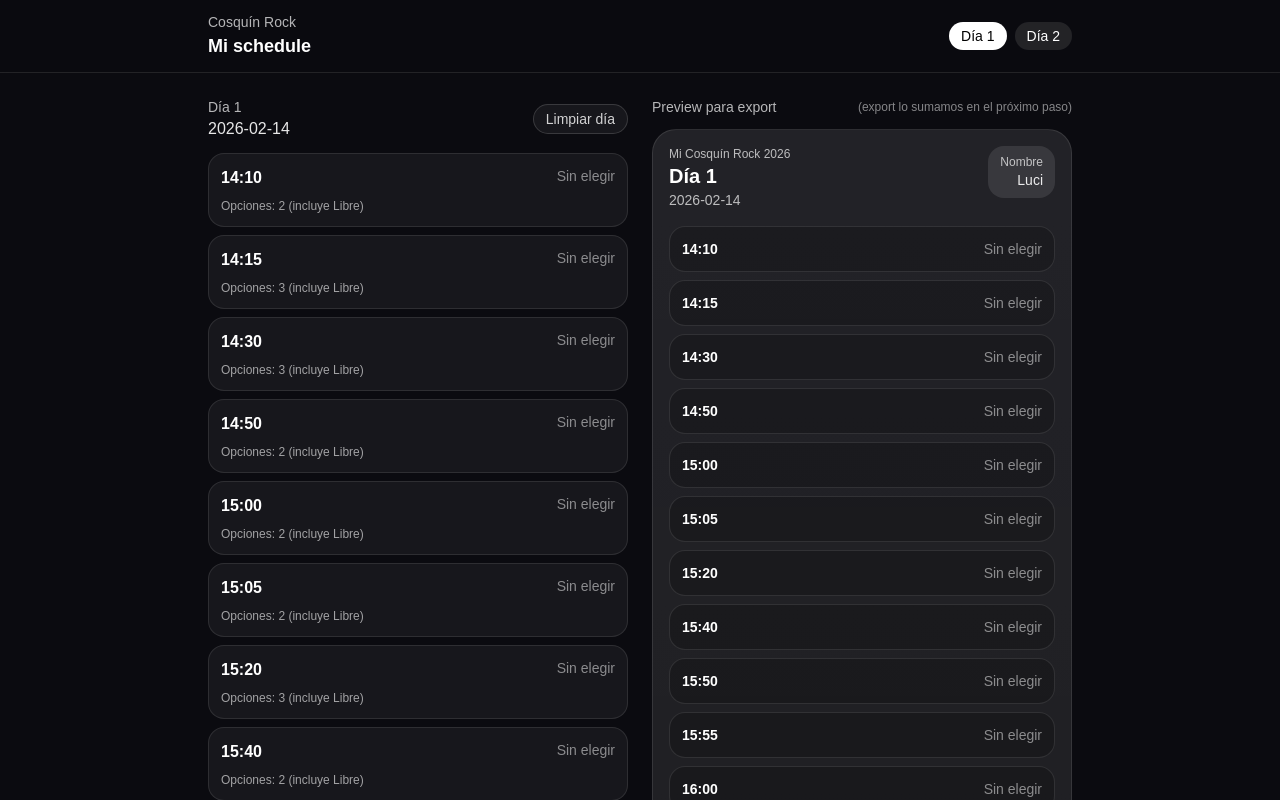
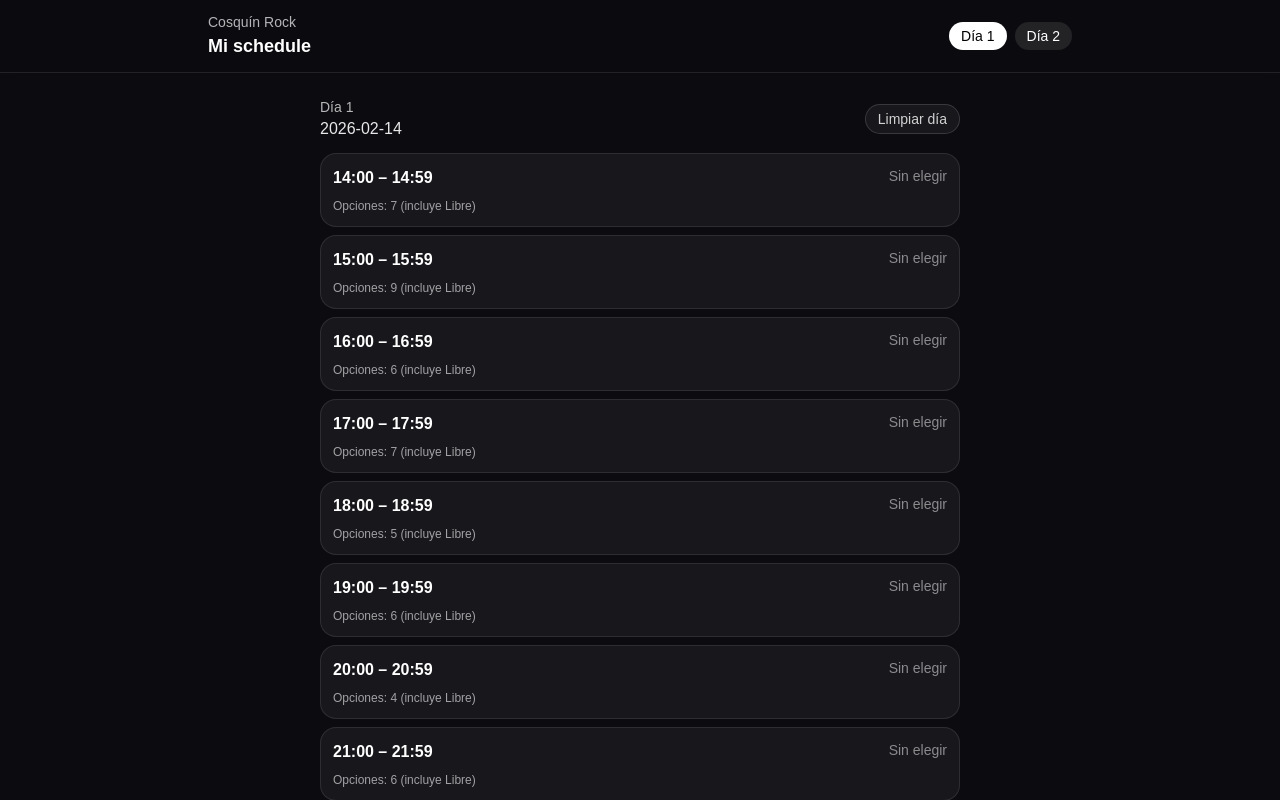
Before and after one commit to lucilaprieto8/cosquin-schedule, a Next.js app: page / in a window 1280 px wide. Shown: the top 800 px of the page. Built offline with nearby package versions, Linux system fonts and the light colour scheme.

Commit message:
feat: poster details

```diff
--- a/app/page.tsx
+++ b/app/page.tsx
@@ -50,16 +50,33 @@
   return Array.from(set).sort((a, b) => timeToSortMinutes(a) - timeToSortMinutes(b));
 }
 
-function groupByTime(shows: Show[]): Slot[] {
+function toHourKey(time: string) {
+  // "14:30" -> "14:00"
+  const [hh] = time.split(":");
+  return `${hh}:00`;
+}
+
+function hourSortMinutes(hourKey: string) {
+  // "00:00" al final
+  const [hhStr] = hourKey.split(":");
+  const hh = Number(hhStr);
+  const base = hh * 60;
+  return hh < 6 ? base + 24 * 60 : base;
+}
+
+function groupByHour(shows: Show[]): Slot[] {
   const by: Record<string, Show[]> = {};
   for (const s of shows) {
-    by[s.time] = by[s.time] || [];
-    by[s.time].push(s);
+    const key = toHourKey(s.time);
+    by[key] = by[key] || [];
+    by[key].push(s);
   }
-  const times = Object.keys(by).sort((a, b) => timeToSortMinutes(a) - timeToSortMinutes(b));
-  return times.map((time) => ({
+
+  const keys = Object.keys(by).sort((a, b) => hourSortMinutes(a) - hourSortMinutes(b));
+
+  return keys.map((time) => ({
     time,
-    shows: by[time].sort((a, b) => a.stage.localeCompare(b.stage)),
+    shows: by[time].sort((a, b) => a.time.localeCompare(b.time) || a.stage.localeCompare(b.stage)),
   }));
 }
 
@@ -113,7 +130,7 @@
   const [openTime, setOpenTime] = useState<string | null>(null);
 
   const dayShows = useMemo(() => allShows.filter((s) => s.day === day), [allShows, day]);
-  const slots = useMemo(() => groupByTime(dayShows), [dayShows]);
+  const slots = useMemo(() => groupByHour(dayShows), [dayShows]);
 
   const [allSelection, setAllSelection] = useState<Record<string, Selection>>({});
   const selection: Selection = allSelection[String(day)] ?? {};
@@ -209,14 +226,16 @@
 
   const times = useMemo(() => uniqSortedTimes(dayShows), [dayShows]);
 
-  function selectedSummaryForTime(time: string) {
-    const keys = selection[time] ?? [];
-    if (keys.includes("FREE")) return [{ label: "Libre", stage: "" }];
+  function selectedSummaryForSlot(slot: Slot) {
+  const keys = selection[slot.time] ?? [];
+  if (keys.length === 0) return [];
 
-    const timeShows = dayShows.filter((s) => s.time === time);
-    const picked = timeShows.filter((s) => keys.includes(showKey(s)));
-    return picked.map((s) => ({ label: s.artist, stage: s.stage }));
-  }
+  if (keys.includes("FREE")) return [{ label: "Libre", stage: "" }];
+
+  const picked = slot.shows.filter((s) => keys.includes(showKey(s)));
+  return picked.map((s) => ({ label: s.artist, stage: s.stage }));
+}
+
 
   const openSlot = slots.find((s) => s.time === openTime) ?? null;
 
@@ -252,7 +271,7 @@
         </div>
       </header>
 
-      <main className="mx-auto grid max-w-4xl gap-6 px-4 py-6 lg:grid-cols-2">
+      <main className="mx-auto max-w-2xl space-y-4 px-4 py-6">
         {/* left: selector */}
         <section className="space-y-3">
           <div className="flex items-center justify-between">
@@ -271,7 +290,7 @@
 
           <div className="space-y-2">
             {slots.map((slot) => {
-              const picked = selectedSummaryForTime(slot.time);
+          const picked = selectedSummaryForSlot(slot);
               return (
                 <button
                   key={slot.time}
@@ -279,7 +298,7 @@
                   className="w-full rounded-2xl border border-white/10 bg-white/5 p-3 text-left hover:bg-white/10"
                 >
                   <div className="flex items-start justify-between gap-3">
-                    <div className="text-base font-semibold">{slot.time}</div>
+                    <div className="text-base font-semibold">{slot.time} – {slot.time.replace(":00", ":59")}</div>
                     <div className="flex flex-wrap justify-end gap-1">
                       {picked.length === 0 ? (
                         <span className="text-sm text-white/50">Sin elegir</span>
@@ -307,70 +326,7 @@
             Tip: podés elegir más de un show por horario. Si marcás “Libre”, se limpian las otras opciones de ese horario.
           </div>
         </section>
-
-        {/* right: poster preview */}
-        <section className="space-y-3">
-          <div className="flex items-center justify-between">
-            <div className="text-sm text-white/70">Preview para export</div>
-            <div className="text-xs text-white/50">(export lo sumamos en el próximo paso)</div>
-          </div>
-
-          <div
-            ref={posterRef}
-            className="mx-auto aspect-[9/16] w-full max-w-[420px] rounded-3xl border border-white/10 bg-gradient-to-b from-white/10 to-white/5 p-4"
-          >
-            <div className="flex items-start justify-between gap-4">
-              <div>
-                <div className="text-xs text-white/70">Mi Cosquín Rock 2026</div>
-                <div className="text-xl font-semibold">{formatDayLabel(day)}</div>
-                <div className="text-sm text-white/70">{dayDate}</div>
-              </div>
-              <div className="rounded-2xl bg-white/10 px-3 py-2 text-right">
-                <div className="text-xs text-white/70">Nombre</div>
-                <div className="text-sm text-white/90">Luci</div>
-              </div>
-            </div>
-
-            <div className="mt-4 space-y-2">
-              {times.map((t) => {
-                const keys = selection[t] ?? [];
-                const isFree = keys.includes("FREE");
-                const timeShows = dayShows.filter((s) => s.time === t);
-                const pickedShows = isFree
-                  ? []
-                  : timeShows.filter((s) => keys.includes(showKey(s)));
-
-                return (
-                  <div key={t} className="rounded-2xl border border-white/10 bg-black/20 p-3">
-                    <div className="flex items-start justify-between gap-3">
-                      <div className="text-sm font-semibold">{t}</div>
-
-                      <div className="flex flex-1 flex-col items-end gap-1">
-                        {keys.length === 0 ? (
-                          <div className="text-sm text-white/50">Sin elegir</div>
-                        ) : isFree ? (
-                          <div className="text-sm">Libre</div>
-                        ) : (
-                          pickedShows.map((s) => (
-                            <div key={showKey(s)} className="flex items-center gap-2 text-sm">
-                              <span className={stageBadge(s.stage)}>{s.stage}</span>
-                              <span className="text-white/90">{s.artist}</span>
-                            </div>
-                          ))
-                        )}
-                      </div>
-                    </div>
-                  </div>
-                );
-              })}
-            </div>
-
-            <div className="mt-4 text-xs text-white/60">
-              Horarios sujetos a cambios.
-            </div>
-          </div>
-
-         <div className="grid grid-cols-2 gap-2">
+  <div className="space-y-2">
 
   {/* Poster oculto SOLO para export */}
 {/* Poster oculto SOLO para export (1080x1920) */}
@@ -380,7 +336,6 @@
       dayLabel={formatDayLabel(day)}
       dateLabel={day === 1 ? "14 FEB" : "15 FEB"}
       venueLabel="AERÓDROMO SANTA MARÍA DE PUNILLA"
-      hashtag="#CR26"
       selectedShows={selectedShows}
     />
   </div>
@@ -391,16 +346,11 @@
     onClick={downloadPNG}
     className="rounded-2xl bg-white px-4 py-3 text-sm font-semibold text-black hover:opacity-90"
   >
-    Descargar PNG (Stories)
+    Descargar PNG
   </button>
 
 </div>
 
-<div className="rounded-2xl border border-white/10 bg-white/5 p-3 text-xs text-white/60">
-  Tip: en Instagram, subí el PNG como Story y guardalo como destacado. Si querés fondo de pantalla, te armo otra export size.
-</div>
-
-        </section>
       </main>
 
       {/* bottom sheet modal */}
--- a/src/Components/ExportPoster.tsx
+++ b/src/Components/ExportPoster.tsx
@@ -14,7 +14,6 @@
   dayLabel: string;           // "Día 1" / "Día 2"
   dateLabel: string;          // "2026-02-14" o "14 FEB" (lo que quieras)
   venueLabel?: string;        // "AERÓDROMO SANTA MARÍA DE PUNILLA"
-  hashtag?: string;           // "#CR26"
   selectedShows: Show[];      // solo lo elegido por el usuario
 };
 
@@ -23,7 +22,7 @@
   return (
     ARTIST_STYLES[key] ?? {
       colorClass: "text-white",
-      sizeClass: "text-[20px]",
+      sizeClass: "text-[30px]",
     }
   );
 }
@@ -47,7 +46,6 @@
   dayLabel,
   dateLabel,
   venueLabel = "AERÓDROMO SANTA MARÍA DE PUNILLA",
-  hashtag = "#CR26",
   selectedShows,
 }: Props) {
 const artists = useMemo(() => {
@@ -68,19 +66,19 @@
   ];
 
   const sizeClasses = [
-    "text-[56px]", // grande
-    "text-[46px]",
-    "text-[38px]",
+    "text-[66px]", // grande
+    "text-[56px]",
+    "text-[48px]",
+    "text-[40px]",
+    "text-[34px]",
     "text-[30px]",
-    "text-[24px]",
-    "text-[20px]",
   ];
 
   // “headliners” (los primeros 3 seleccionados) un toque más grandes
   function pickSizeClass(name: string, idx: number) {
-    if (idx === 0) return "text-[64px]";
-    if (idx === 1) return "text-[56px]";
-    if (idx === 2) return "text-[50px]";
+    if (idx === 0) return "text-[74px]";
+    if (idx === 1) return "text-[66px]";
+    if (idx === 2) return "text-[60px]";
     const h = hashString(name);
     return sizeClasses[h % sizeClasses.length];
   }
@@ -95,6 +93,8 @@
   style={{
     width: 1080,
     height: 1920,
+    padding: 64,
+    paddingTop: 120,
     backgroundImage: "url('/bg-cosquin.png')",
     backgroundSize: "cover",
     backgroundPosition: "center",
@@ -103,33 +103,21 @@
 >
 
         {/* Header */}
-        <div className="flex items-start justify-between">
-          {/* Logo placeholder */}
-          <div className="rounded-[26px] bg-white/15 px-6 py-4">
-            <div className="text-[22px] font-semibold tracking-tight opacity-90">COSQUÍN</div>
-            <div className="text-[38px] font-black leading-none tracking-tight">
-              ROCK <span className="text-[#FF8A00]">⚡</span>
-            </div>
-            <div className="mt-1 text-[22px] font-bold opacity-90">2026</div>
-          </div>
+        <div className="flex items-start justify-center">
 
           {/* Día + fecha */}
-          <div className="text-right">
-            <div className="inline-block rounded-full bg-white/15 px-6 py-2 text-[22px] font-semibold uppercase tracking-wide">
+          <div className="text-center">
+            <div className="inline-block rounded-full bg-white/15 px-6 py-2 text-[32px] font-semibold uppercase tracking-wide">
               {dayLabel}
             </div>
-            <div className="mt-2 text-[86px] font-black leading-none tracking-tight">
+            <div className="mt-2 text-[96px] font-black leading-none tracking-tight">
               {dateLabel}
             </div>
-            <div className="mt-2 text-[22px] font-semibold uppercase tracking-wide opacity-90">
+            <div className="mt-2 text-[32px] font-semibold uppercase tracking-wide opacity-90">
               {venueLabel}
             </div>
           </div>
         </div>
-<div className="mb-6 text-center">
-  <div className="text-[22px] opacity-90">Mi 14 de febrero en</div>
-  <div className="text-[56px] font-black tracking-tight">COSQUÍN ROCK</div>
-</div>
 
         {/* Word cloud */}
         <div className="mt-[54px]">
@@ -168,7 +156,9 @@
         <div className="absolute bottom-[56px] left-0 right-0 px-[64px]">
           <div className="flex items-center justify-center gap-3">
             <div className="h-[10px] w-[10px] rounded-full bg-white/70" />
-            <div className="text-[34px] font-black tracking-tight">{hashtag}</div>
+            <div className="h-50 w-100">
+              <img src="/logo.png" alt="Logo" className="h-full w-full object-contain" />
+            </div>
             <div className="h-[10px] w-[10px] rounded-full bg-white/70" />
           </div>
         </div>
```
Also changed, not shown: public/logo.png (added).
